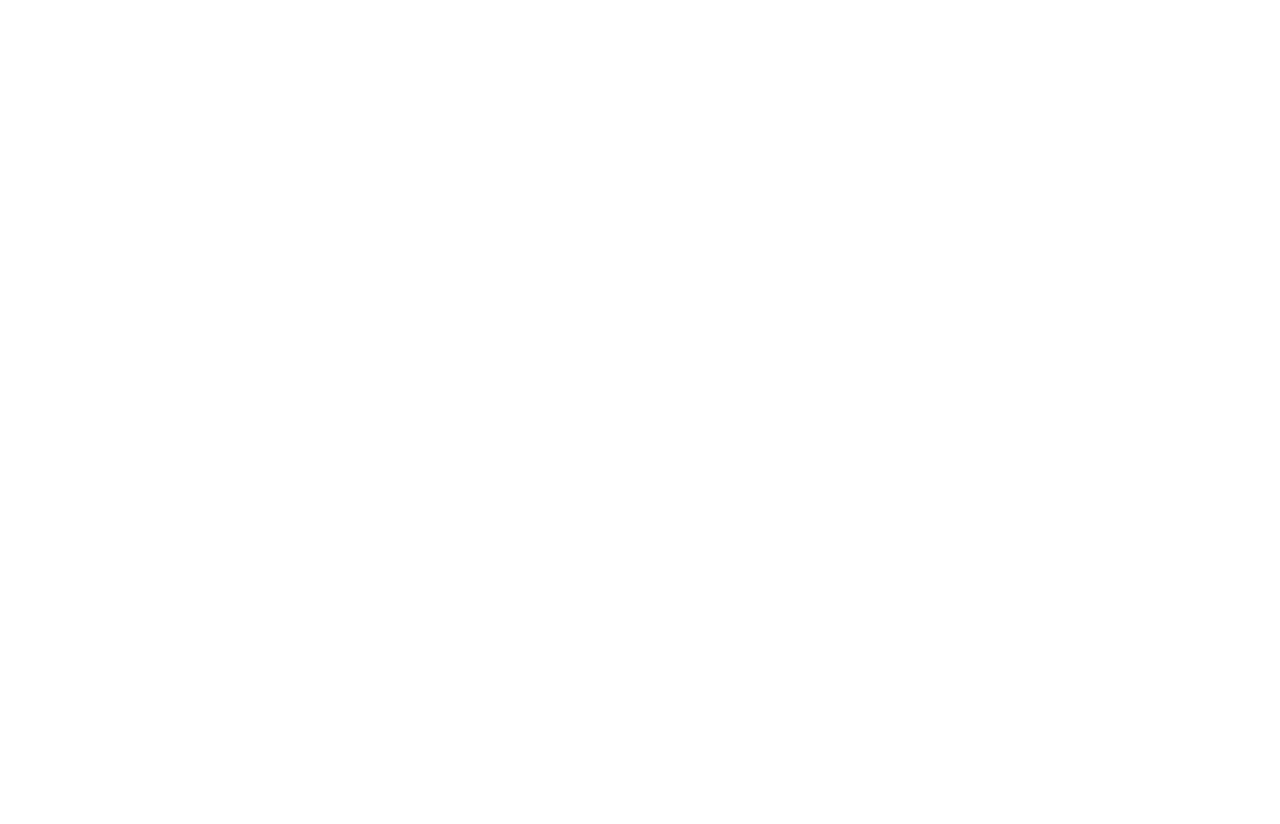
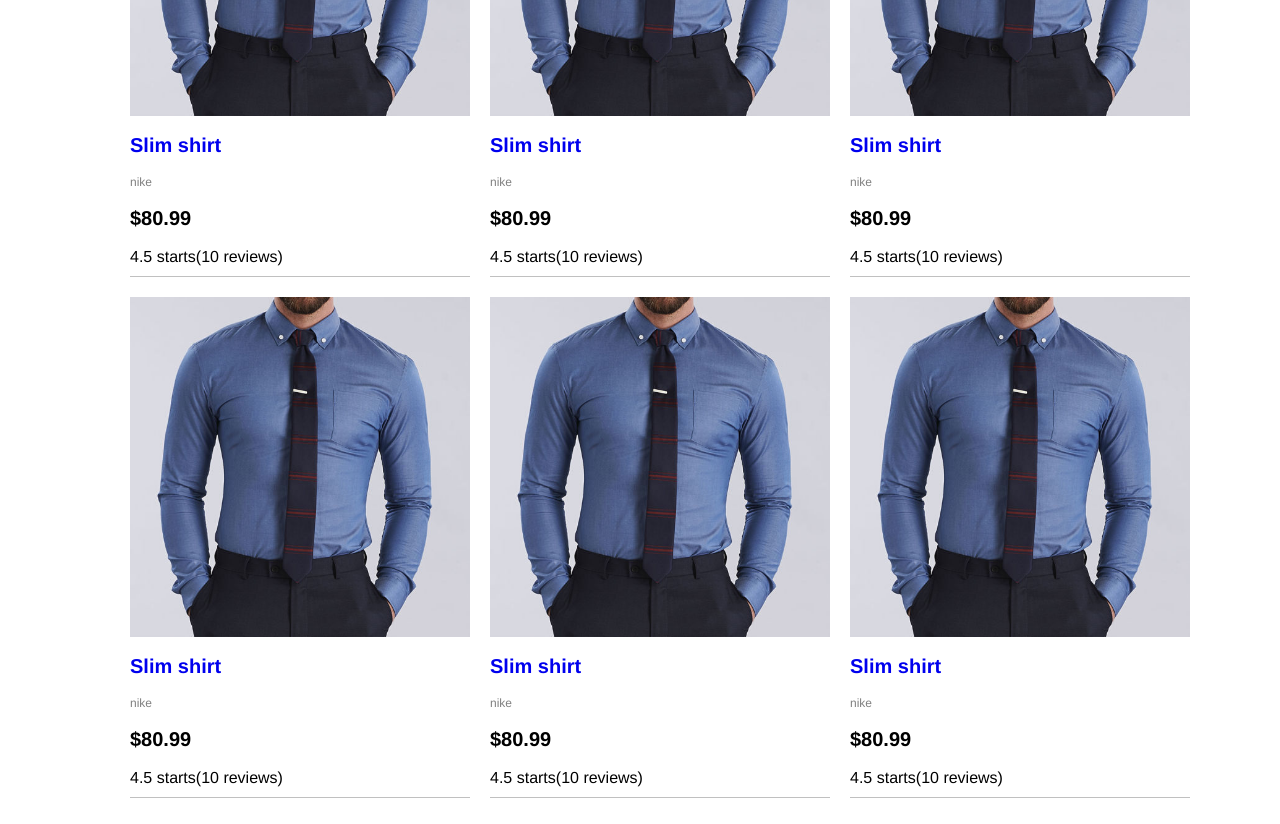
Before and after one commit to Tduncan14/reactzon, a React (Create React App) app in the folder frontend/: page / in a window 1280 px wide. Shown: the part 300-1124 px from the top of the page. Before the commit the page ends 800 px from the top, so only its background shows below. Built offline with nearby package versions, Linux system fonts and the light colour scheme.

Commit message:
keep moving forward

```diff
--- a/frontend/src/App.js
+++ b/frontend/src/App.js
@@ -1,5 +1,6 @@
 import React,{Component} from 'react';
 import Header from './Components/Header';
+import Main from './Components/Main';
 
 
 class App extends Component {
@@ -8,6 +9,7 @@
   return (
   <div className="grid-container">
   <Header />
+  <Main />
 
   </div>
 
--- /dev/null
+++ b/frontend/src/Components/Main.js
@@ -0,0 +1,135 @@
+import React,{Component} from 'react';
+import image from '../images/d1.jpg';
+
+class Main extends Component {
+
+
+
+
+  render(){
+
+
+    return(
+        <main class="main">
+
+        <div class="content">
+            <ul class="products">
+                <li>
+                   <div class="product">
+                       <img class="product-image" src={image} alt="product"/>
+                       <div class="product-name">
+                          <a href="#">
+                            Slim shirt
+                          </a>
+                       </div>
+                       <div class="product-brand">
+                           nike
+                       </div>
+                       <div class="product-price">
+                           $80.99
+                       </div>
+                       <div class="product-rating">
+                        4.5 starts(10 reviews)
+                    </div>
+                    </div>
+                </li>
+                <li>
+                   <div class="product">
+                       <img class="product-image" src={image} alt="product"/>
+                       <div class="product-name">
+                          <a href="#">
+                            Slim shirt
+                          </a>
+                       </div>
+                       <div class="product-brand">
+                           nike
+                       </div>
+                       <div class="product-price">
+                           $80.99
+                       </div>
+                       <div class="product-rating">
+                        4.5 starts(10 reviews)
+                    </div>
+                    </div>
+                </li> <li>
+                   <div class="product">
+                       <img class="product-image" src={image} alt="product"/>
+                       <div class="product-name">
+                          <a href="#">
+                            Slim shirt
+                          </a>
+                       </div>
+                       <div class="product-brand">
+                           nike
+                       </div>
+                       <div class="product-price">
+                           $80.99
+                       </div>
+                       <div class="product-rating">
+                        4.5 starts(10 reviews)
+                    </div>
+                    </div>
+                </li> <li>
+                   <div class="product">
+                       <img class="product-image" src={image} alt="product"/>
+                       <div class="product-name">
+                          <a href="#">
+                            Slim shirt
+                          </a>
+                       </div>
+                       <div class="product-brand">
+                           nike
+                       </div>
+                       <div class="product-price">
+                           $80.99
+                       </div>
+                       <div class="product-rating">
+                        4.5 starts(10 reviews)
+                    </div>
+                    </div>
+                </li> <li>
+                   <div class="product">
+                       <img class="product-image" src={image} alt="product"/>
+                       <div class="product-name">
+                          <a href="#">
+                            Slim shirt
+                          </a>
+                       </div>
+                       <div class="product-brand">
+                           nike
+                       </div>
+                       <div class="product-price">
+                           $80.99
+                       </div>
+                       <div class="product-rating">
+                        4.5 starts(10 reviews)
+                    </div>
+                    </div>
+                </li> <li>
+                   <div class="product">
+                       <img class="product-image" src={image} alt="product"/>
+                       <div class="product-name">
+                          <a href="#">
+                            Slim shirt
+                          </a>
+                       </div>
+                       <div class="product-brand">
+                           nike
+                       </div>
+                       <div class="product-price">
+                           $80.99
+                       </div>
+                       <div class="product-rating">
+                        4.5 starts(10 reviews)
+                    </div>
+                    </div>
+                </li>
+            </ul>
+        </div>
+        </main>
+    )
+  }
+}
+
+
+export default Main
```
Also changed, not shown: frontend/src/images/d1.jpg (added).
